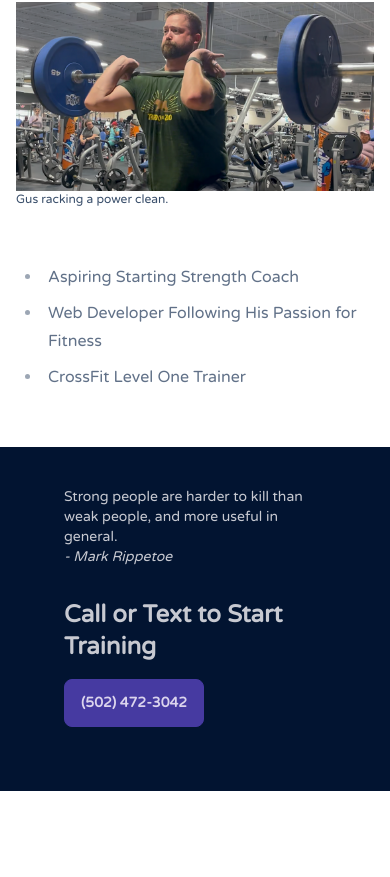
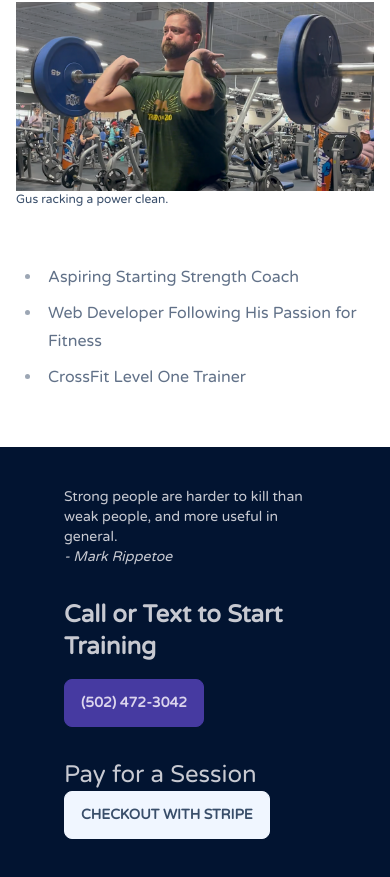
Before and after one commit to alexjgustafson/gus.coach, a SvelteKit app: page / in a window 390 px wide. Shown: the part 3429-4306 px from the top of the page. Before the commit the page ends 4220 px from the top, so only its background shows below. Built offline with nearby package versions, Linux system fonts and the light colour scheme; a web font is replaced by a local one.

Commit message:
Add stripe payments

```diff
--- a/src/routes/+page.svelte
+++ b/src/routes/+page.svelte
@@ -90,6 +90,24 @@
     <div class="flex flex-col text-2xl px-6 py-6 md:py-0">
       <p class="font-bold mb-4">Call or Text to Start Training</p>
       <p><a href="tel:5024723042" class="btn btn-secondary">(502) 472-3042</a></p>
+
+      <div class="my-8" id="payment">
+        <h2>Pay for a Session</h2>
+        <div class="hidden md:block">
+          <script async
+            src="https://js.stripe.com/v3/buy-button.js">
+          </script>
+
+          <stripe-buy-button
+            buy-button-id="buy_btn_1NUYxqKqLqCcN0PdqOLhIsy8"
+            publishable-key="pk_live_51NUYkdKqLqCcN0PdyKbbZRGwg2sTu3QxH23SZrfhswEdUjFVXAvBuPjhUkfkeUH6piXmTkSCDOdQWX9lj95WR6Ku00mwHM66LJ"
+          >
+          </stripe-buy-button>
+        </div>
+        <div class="md:hidden">
+          <a href="https://buy.stripe.com/fZe6rk3h85ebcTKfYY" class="btn btn=primary">Checkout with Stripe</a>
+        </div>
+      </div>
     </div>
   </div>
 </footer>
```
